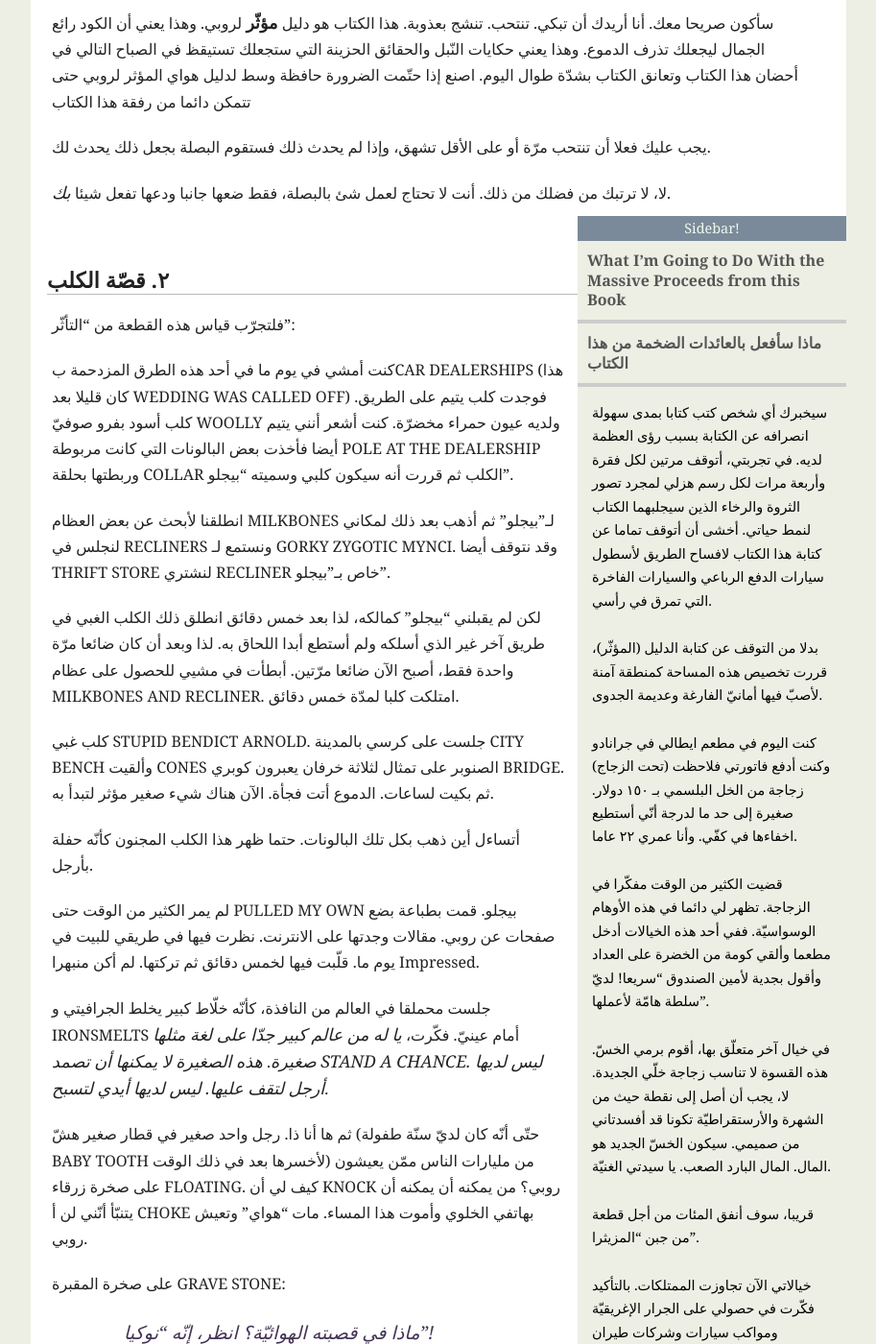
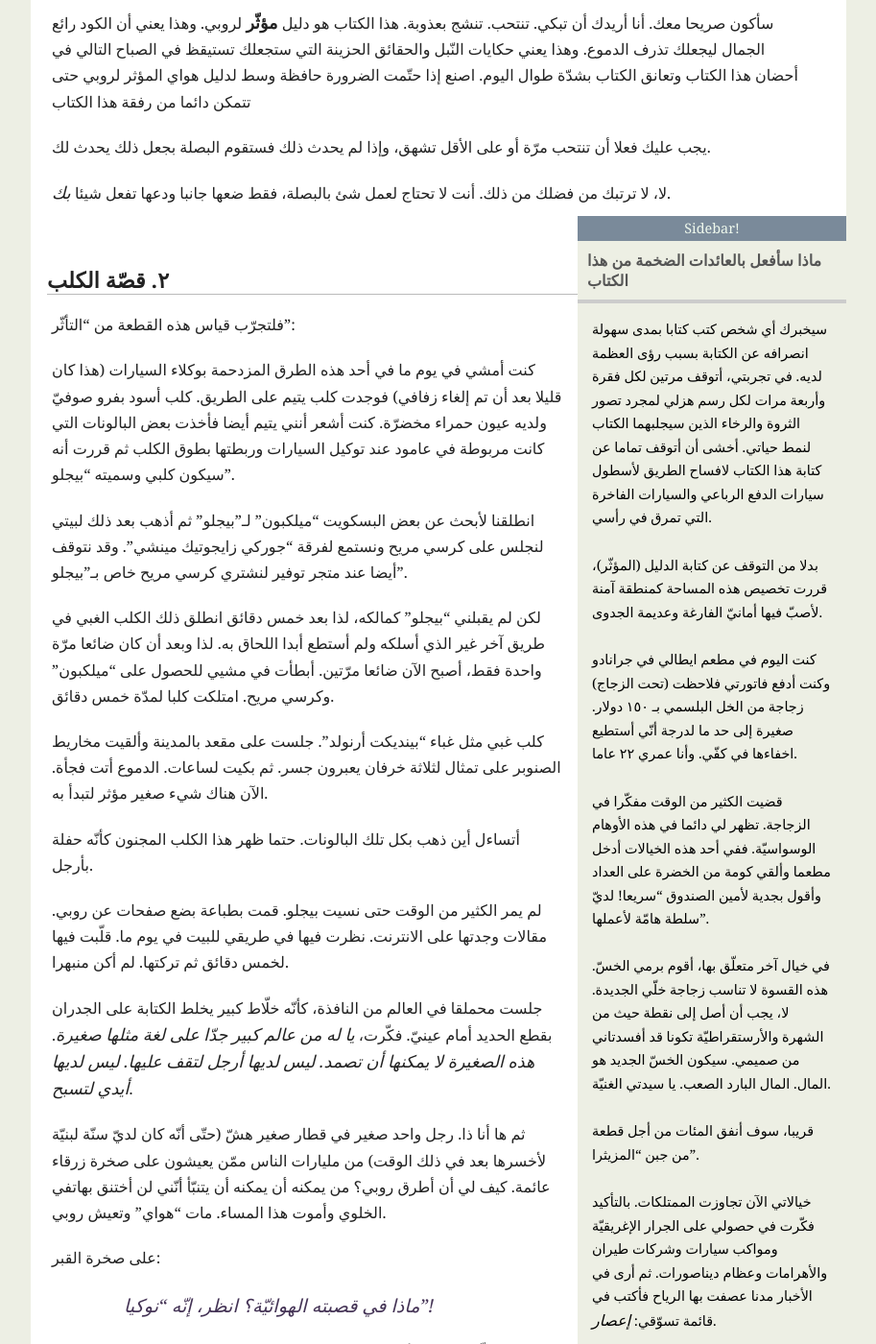
Before and after one commit to mislav/poignant-guide, a Jekyll site: the page built from _posts/1900-01-02-konichiwa-ruby_ar.md, in a window 1280 px wide and 1400 px high, scrolled down 779 px. Shown: the whole window at 96% size, without its empty margins (183-1096 px from the left). Built offline with Jekyll 4.4.1, drawn with Linux system fonts in a browser that asks for light colours; Markdown is read by kramdown in place of the engine named in the settings; some of the changed text lies outside the part shown.

Commit message:
Finished translation of chapter 2 to Arabic

```diff
--- a/_posts/1900-01-02-konichiwa-ruby_ar.md
+++ b/_posts/1900-01-02-konichiwa-ruby_ar.md
@@ -35,7 +35,6 @@
 
 <div class=sidebar><aside>
 {% capture sidebar %}
-## What I’m Going to Do With the Massive Proceeds from this Book
 ## ماذا سأفعل بالعائدات الضخمة من هذا الكتاب
 
 سيخبرك أي شخص كتب كتابا بمدى سهولة انصرافه عن الكتابة بسبب رؤى العظمة لديه. في تجربتي، أتوقف مرتين لكل فقرة وأربعة مرات لكل رسم هزلي لمجرد تصور الثروة والرخاء الذين سيجلبهما الكتاب لنمط حياتي. أخشى أن أتوقف تماما عن كتابة هذا الكتاب لافساح الطريق لأسطول سيارات الدفع الرباعي والسيارات الفاخرة التي تمرق في رأسي.
@@ -56,9 +55,9 @@
 
 يجب عليك أن تسلّمها للنقود المزيّفة. تستطيع أن تحصل عليها بسهولة. للحظات يمكنك أن تشعر أنك غنيّ بجنون. عندما كنت طفلا، بنيت مع بعض أطفال الحيّ "تيخوانا" صغيرة في شارعنا وصنعنا عملة "البيسو" خاصتنا وارتدينا القبّعات وكلّ شيء!
 
-أحد الأطفال كان يبيع ال hotTamales ب ٢ بيسو للواحدة. _٢ بيسو!_ هل كان يعرف هذا الطفل أنها عملات مزيّفة؟ هل كان مجنونا؟ من دعا هذا الطفل؟ هل لم يكن يعرف حقّا أن هذه لم تكن "تيخوانا" حقيقيّة؟ ربما كان حقّا من "تيخوانا"! وربما كانت هذه حقا عملات "بيسو" _حقيقيّة_! هيا بنا نصنع المزيد من عملات "البيسو" _الحقيقيّة_!
+أحد الأطفال كان يبيع الـ"تمال الحارّة" بـ ٢ بيسو للواحدة. _٢ بيسو!_ هل كان يعرف هذا الطفل أنها عملات مزيّفة؟ هل كان مجنونا؟ من دعا هذا الطفل؟ هل لم يكن يعرف حقّا أن هذه لم تكن "تيخوانا" حقيقيّة؟ ربما كان حقّا من "تيخوانا"! وربما كانت هذه حقا عملات "بيسو" _حقيقيّة_! هيا بنا نصنع المزيد من عملات "البيسو" _الحقيقيّة_!
 
-أعتقد حتّى أننا كان لدينا Tavern حيث يمكنك أن HAMMERED OFF KOOL KID. ليس هناك مثل مجموعة من الأطفال stumbling around, mumbling incoherently with punchy red clown lips.
+أعتقد حتّى أننا كان لدينا حانة حيث يمكنك أن تسكر تماما من الـ"كوول ايد". ليس هناك مثل مجموعة من الأطفال يتعثّرون في المنطقة بينما يثرثرون بشفاه شديدة الحمرة كالمهرّجين.
 {% endcapture %}
 {{ sidebar | markdownify }}
 </aside></div>
@@ -69,47 +68,47 @@
 
 فلتجرّب قياس هذه القطعة من "التأثّر":
 
-كنت أمشي في يوم ما في أحد هذه الطرق المزدحمة بCAR DEALERSHIPS (هذا كان قليلا بعد WEDDING WAS CALLED OFF) فوجدت كلب يتيم على الطريق. كلب أسود بفرو صوفيّ WOOLLY ولديه عيون حمراء مخضرّة. كنت أشعر أنني يتيم أيضا فأخذت بعض البالونات التي كانت مربوطة POLE AT THE DEALERSHIP وربطتها بحلقة COLLAR الكلب ثم قررت أنه سيكون كلبي وسميته "بيجلو".
+كنت أمشي في يوم ما في أحد هذه الطرق المزدحمة بوكلاء السيارات (هذا كان قليلا بعد أن تم إلغاء زفافي) فوجدت كلب يتيم على الطريق. كلب أسود بفرو صوفيّ ولديه عيون حمراء مخضرّة. كنت أشعر أنني يتيم أيضا فأخذت بعض البالونات التي كانت مربوطة في عامود عند توكيل السيارات وربطتها بطوق الكلب ثم قررت أنه سيكون كلبي وسميته "بيجلو".
 
-انطلقنا لأبحث عن بعض العظام MILKBONES لـ"بيجلو" ثم أذهب بعد ذلك لمكاني لنجلس في RECLINERS ونستمع لـ GORKY ZYGOTIC MYNCI. وقد نتوقف أيضا THRIFT STORE لنشتري RECLINER خاص بـ"بيجلو".
+انطلقنا لأبحث عن بعض البسكويت "ميلكبون" لـ"بيجلو" ثم أذهب بعد ذلك لبيتي لنجلس على كرسي مريح ونستمع لفرقة "جوركي زايجوتيك مينشي". وقد نتوقف أيضا عند متجر توفير لنشتري كرسي مريح خاص بـ"بيجلو".
 
-لكن لم يقبلني "بيجلو" كمالكه، لذا بعد خمس دقائق انطلق ذلك الكلب الغبي في طريق آخر غير الذي أسلكه ولم أستطع أبدا اللحاق به. لذا وبعد أن كان ضائعا مرّة واحدة فقط، أصبح الآن ضائعا مرّتين. أبطأت في مشيي للحصول على عظام MILKBONES AND RECLINER. امتلكت كلبا لمدّة خمس دقائق.
+لكن لم يقبلني "بيجلو" كمالكه، لذا بعد خمس دقائق انطلق ذلك الكلب الغبي في طريق آخر غير الذي أسلكه ولم أستطع أبدا اللحاق به. لذا وبعد أن كان ضائعا مرّة واحدة فقط، أصبح الآن ضائعا مرّتين. أبطأت في مشيي للحصول على "ميلكبون" وكرسي مريح. امتلكت كلبا لمدّة خمس دقائق.
 
-كلب غبي STUPID BENDICT ARNOLD. جلست على كرسي بالمدينة CITY BENCH وألقيت CONES الصنوبر على تمثال لثلاثة خرفان يعبرون كوبري BRIDGE. ثم بكيت لساعات. الدموع أتت فجأة. الآن هناك شيء صغير مؤثر لتبدأ به.
+كلب غبي مثل غباء "بينديكت أرنولد". جلست على مقعد بالمدينة وألقيت مخاريط الصنوبر على تمثال لثلاثة خرفان يعبرون جسر. ثم بكيت لساعات. الدموع أتت فجأة. الآن هناك شيء صغير مؤثر لتبدأ به.
 
 أتساءل أين ذهب بكل تلك البالونات. حتما ظهر هذا الكلب المجنون كأنّه حفلة بأرجل.
 
-لم يمر الكثير من الوقت حتى PULLED MY OWN بيجلو. قمت بطباعة بضع صفحات عن روبي. مقالات وجدتها على الانترنت. نظرت فيها في طريقي للبيت في يوم ما. قلّبت فيها لخمس دقائق ثم تركتها. لم أكن منبهرا Impressed.
+لم يمر الكثير من الوقت حتى نسيت بيجلو. قمت بطباعة بضع صفحات عن روبي. مقالات وجدتها على الانترنت. نظرت فيها في طريقي للبيت في يوم ما. قلّبت فيها لخمس دقائق ثم تركتها. لم أكن منبهرا.
 
-جلست محملقا في العالم من النافذة، كأنّه خلّاط كبير يخلط الجرافيتي و IRONSMELTS أمام عينيّ. فكّرت، _يا له من عالم كبير جدّا على لغة مثلها صغيرة_. _هذه الصغيرة لا يمكنها أن تصمد STAND A CHANCE. ليس لديها أرجل لتقف عليها. ليس لديها أيدي لتسبح_.
+جلست محملقا في العالم من النافذة، كأنّه خلّاط كبير يخلط الكتابة على الجدران بقطع الحديد أمام عينيّ. فكّرت، _يا له من عالم كبير جدّا على لغة مثلها صغيرة_. _هذه الصغيرة لا يمكنها أن تصمد. ليس لديها أرجل لتقف عليها. ليس لديها أيدي لتسبح_.
 
-ثم ها أنا ذا. رجل واحد صغير في قطار صغير هشّ (حتّى أنّه كان لديّ سنّة طفولة BABY TOOTH لأخسرها بعد في ذلك الوقت) من مليارات الناس ممّن يعيشون على صخرة زرقاء FLOATING. كيف لي أن KNOCK روبي؟ من يمكنه أن يمكنه أن يتنبّأ أنّني لن أ CHOKE بهاتفي الخلوي وأموت هذا المساء. مات "هواي" وتعيش روبي.
+ثم ها أنا ذا. رجل واحد صغير في قطار صغير هشّ (حتّى أنّه كان لديّ سنّة لبنيّة لأخسرها بعد في ذلك الوقت) من مليارات الناس ممّن يعيشون على صخرة زرقاء عائمة. كيف لي أن أطرق روبي؟ من يمكنه أن يمكنه أن يتنبّأ أنّني لن أختنق بهاتفي الخلوي وأموت هذا المساء. مات "هواي" وتعيش روبي.
 
-على صخرة المقبرة GRAVE STONE:
+على صخرة القبر:
 
 > ماذا في قصبته الهوائيّة؟ انظر، إنّه "نوكيا"!
 
-إنّه من حظّي. أخيرا سأحصل على نوم طويل هادئ تحت الأرض، لا يقاطعني سوى _مدفع بالشيلبيل PALCHELBEL'S CANON_ ينطلق في معدتي.
+إنّه من حظّي. أخيرا سأحصل على نوم طويل هادئ تحت الأرض، لا يقاطعني سوى _موسيقى باتشيلبيل كانون_ تنطلق في معدتي.
 
 <a name="section3"></a>
 
 ## ٣. الشمس الحمراء تشرق
 
-الآن تتعجب لم غيرت رأيي عن روبي. الاجابة السريعة: أننا CLICKED.
+الآن تتعجب لم غيرت رأيي عن روبي. الاجابة السريعة: أننا تلاءمنا.
 
-مثلما تقابل شخصا في الجامعة يشبه شخصا كان يضرب وجهك دائما بفرش الدهان Paint Brush عندما كنت طفلا. فتستنتج IMPULSIVELY عفويّا أنّ هذا الشخص الجديد ليس بصديق. تنظر WINCE على شعره. تغلق الهاتف بعنف LOUDLY DURIN CRUCIALL MOME ………………..
+مثلما تقابل شخصا في الجامعة يشبه شخصا كان يضرب وجهك دائما بفرش الطلاء عندما كنت طفلا. فتستنتج باندفاع أنّ هذا الشخص الجديد ليس بصديق. تجفل عن شعره. تغلق الهاتف بعنف أثناء اللحظات الحاسمة في حكاياته. تستخدم عصاة البوجو خاصّتك في كلّ مكان يحاول المشي فيه.
 
-وبعد ٦ أشهر، بطريقة ما، تجلس مع هذا الشخص عند نافورة منهمكين في حديث جيد. وجهه لم يعد هذا الوحش من الطفولة NEMESIS. لقد قابلت توأم جيّد. YOUCLICKED.
+وبعد ٦ أشهر، بطريقة ما، تجلس مع هذا الشخص عند نافورة منهمكين في حديث جيد. وجهه لم يعد هذا الوحش من الطفولة. لقد قابلت توأم جيّد. لقد تلاءمتما.
 
-ربّما يجب عليّ أن ضربك في أسنانك بتلك ال hype عن روبي وأن أربط knit cadre بإحكام pertinent acronyms التي تصاحبها في كل مكان (whetting الصفارات المجمّعة من الرؤساء ورؤساء الرؤساء) لكن بدلا من ذلك سأتركك coast. سأتركك تسقط بحرّيّة خلال بعض الكود وأتدخل interjecting من حين لآخر بخبراتي ال heart felt. سيكون ذلك سهلا وطبيعيّا.
+ربّما يجب عليّ أن أسحق أسنانك بذلك الضجيج عن روبي وعن تلك المصطلحات المرتبطة بها بشدّة والتي تصاحبها في كل مكان (شحذا للصفارات المجمّعة للرؤسائك ورؤساء الرؤسائك) لكن بدلا من ذلك سأتركك تهبط. سأتركك تسقط بحرّيّة خلال بعض الكود وأقحم من حين لآخر خبراتي ال القلبيّة الخاصّة. سيكون ذلك سهلا جدّا.
 
-عليّ أن أعرض عليك بعض ال motivation على الرغم من ذلك. لذا smotchkkiss سأعطيك أفضل أسبابي الثلاثة لتعلّم روبي and be done with it.
+عليّ أن أقدّم لك بعض التحفيز على الرغم من ذلك. لذا سأعطيك أفضل أسبابي الثلاثة لتعلّم روبي.
 
 ١.  **صحّة المخّ.**
 
   فيتامين آر. يذهب مباشرة إلى المخ. ستعلّمك روبي كيف _تعبّر_ عن أفكارك من خلال الكمبيوتر. سوف تكتب قصصا لآلتك.
 
-  المهارات الابداعيّة، والناس. الاستنباط. المنطق. الإيماء بذكاء. ستصبح اللغة أداة لك لتربط عقلك بشكل أفضل بالعالم. لقد لاحظت أن الكثير من مستخدمي روبي ذوي الخبرة يصبحون أنقى في التفكير ClearThinkers وموضوعيين. (على النقيض من: الانحياز بشدّة والغلظة.)
+  المهارات الابداعيّة، والناس. الاستنباط. المنطق. الإيماء بذكاء. ستصبح اللغة أداة لك لتربط عقلك بشكل أفضل بالعالم. لقد لاحظت أن الكثير من مستخدمي روبي ذوي الخبرة يصبحون أنقى في الفكر وموضوعيين. (على النقيض من: الانحياز بشدّة والغلظة.)
 
 ٢. **رجل واحد على جزيرة واحدة**
 
@@ -133,4 +132,16 @@
 
 الآن، إذا كنت قد قرأت كتابا من قبل فقد تعرف أنّه لا يبدأ كتاب جيّدا بدون جرعة مفرطة من التآزر. نعم، التعاون. ربما لم تكن تعرف ذلك. التآزر يعني أن نتعاون أنت وأنا لنجعل تلك القراءة ممتعة.
 
-نبدأ هذا الكتاب
+نبدأ هذا الكتاب ببداية جيّدة للمقدّمة. هذا العمل الجماعي وهذا التآزر سوف يدفعنا دفعا خلال الكتاب وأنا أوجّهك في طريقك ولتعطيني أنت إيماءة مطمئنة لتبيّن لي إحرازك للتقدّم.
+
+سوف أكون "بيتر بان" الذي يمسك بيدك. هيّا "ويندي"! النجمة الثانية إلى اليمين ثم أماما حتى الصباح.
+
+خناك مشكلة واحدة فقط. أنّه لا يمكنني التعامل مع الناس بشكل جيّد. لا يمكنني الامساك بالأيادي جيّدا.
+
+سوف يخبرك بذلك أيّا من العاملين معي. ففي الحفلات الافتتاحيّة لهذا الكتاب (حدث قدّم فيه الطعام وكرسي في الاستاد)، اكتشفت أنّ سندويتشات الخيار لم تكن تقدّم في مناشف الشاي. وكنتيجة لذلك لم تكن الزبدة جيّدة مع الخيار… أيّا كان، فقد قدّمت مشهدا كبيرا وأشعلت النار في بعض شاحنات الإعلان في الخارج وحطّمت الكشّافات لقطع صغيرة وغير ذلك. لقد ضحكت هذه الضحكات الشريرة المهووسة في منتصف الليل. كانت فوضى حقيقيّة.
+
+وبما أنّي لا أتعامل جيّدا مع الناس فلم أدعو أحدا إلّا نفسي لهذه الحفلات الافتتاحيّة. ولذلك لم يكن هذا محرجا جدّا. حافظت على ذلك طيّ الكتمان ولم يعرف أحد عن أي شيء.
+
+لذا وجب عليك معرفة أن **التآزر** لا يعني فعلا **التآزر** في هذا الكتاب. لا يمكنني أن أتحمّل **التآزر** بمعناه الطبيعي. **التآزر** في هذا الكتاب يعني **ثعالب كرتونيّة**. ما أقوله أنّ هذا الكتاب سيبدأ بعدد مفرط من **الثعالب الكرتويّة**.
+
+وسوف أعتمد عليك لتحويهم إلى **التآزر**.
```
Also changed, not shown: other parts of _posts/1900-01-02-konichiwa-ruby_ar.md (+1 -1 lines).
